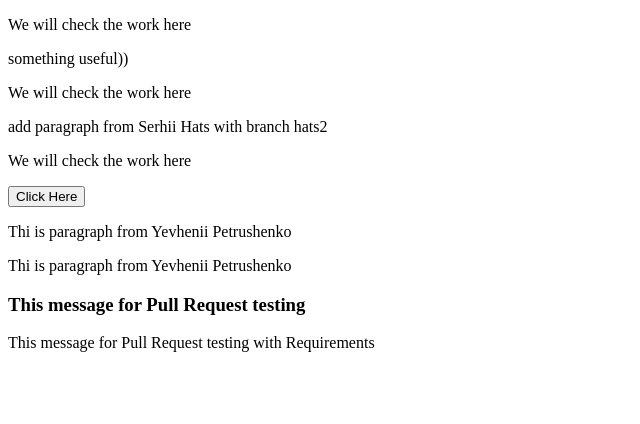
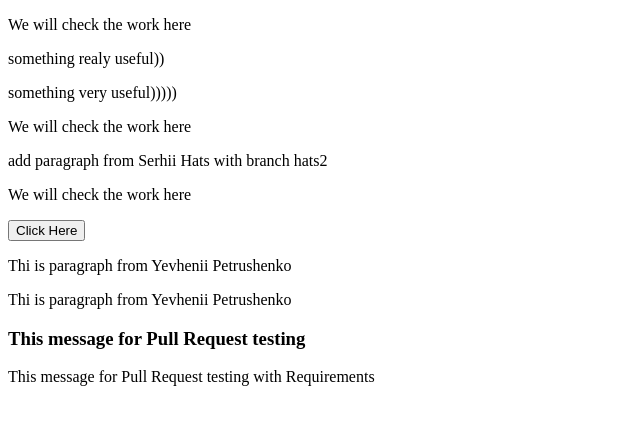
Before and after one commit to TemchenkoVolodymyr/CourseReactProject, a React (Create React App) app: page / in a window 1280 px wide. Shown: the top 424 px of the page, without its empty margins (0-640 px from the left). Built offline with nearby package versions, Linux system fonts and the light colour scheme.

Commit message:
add useful hats

```diff
--- a/src/App.js
+++ b/src/App.js
@@ -4,7 +4,8 @@ function App() {
   return (
     <div>
       <p>We will check the work here </p>
-      <p>something useful))</p>
+      <p>something realy useful))</p>
+      <p>something very useful)))))</p>
       <p>We will check the work here </p>
       <p>add paragraph from Serhii Hats with branch hats2</p>
       <p>We will check the work here </p>
```
